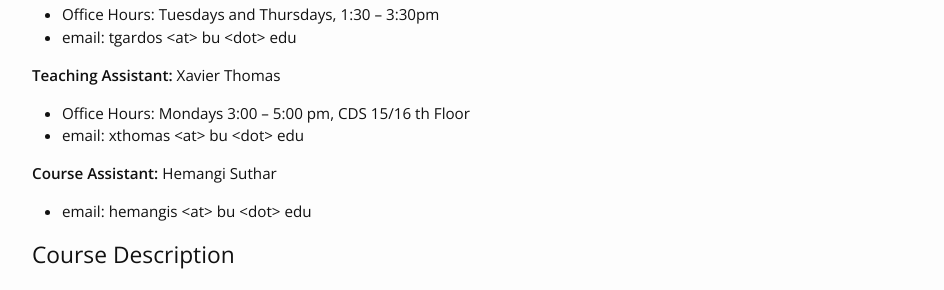
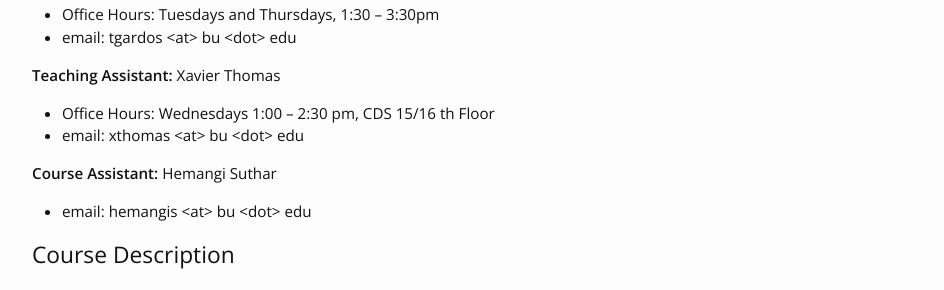
Before and after one commit to DL4DS/sp2025, a Jekyll site: the page built from index.md, in a window 1280 px wide and 900 px high, scrolled down 1360 px. Shown: the part 157-447 px from the top of the window, without its empty margins (163-1107 px from the left). Built offline with Jekyll 4.4.1, drawn with Linux system fonts in a browser that asks for light colours; nearby versions of some CDN libraries.

Commit message:
Update index.md

```diff
--- a/index.md
+++ b/index.md
@@ -31,7 +31,7 @@ layout: home
 * email: tgardos \<at\> bu \<dot\> edu
 
 **Teaching Assistant:** Xavier Thomas
-* Office Hours: Mondays 3:00 -- 5:00 pm, CDS 15/16 th Floor
+* Office Hours: Wednesdays 1:00 -- 2:30 pm, CDS 15/16 th Floor
 * email: xthomas \<at\> bu \<dot\> edu
 
 **Course Assistant:** Hemangi Suthar
```
